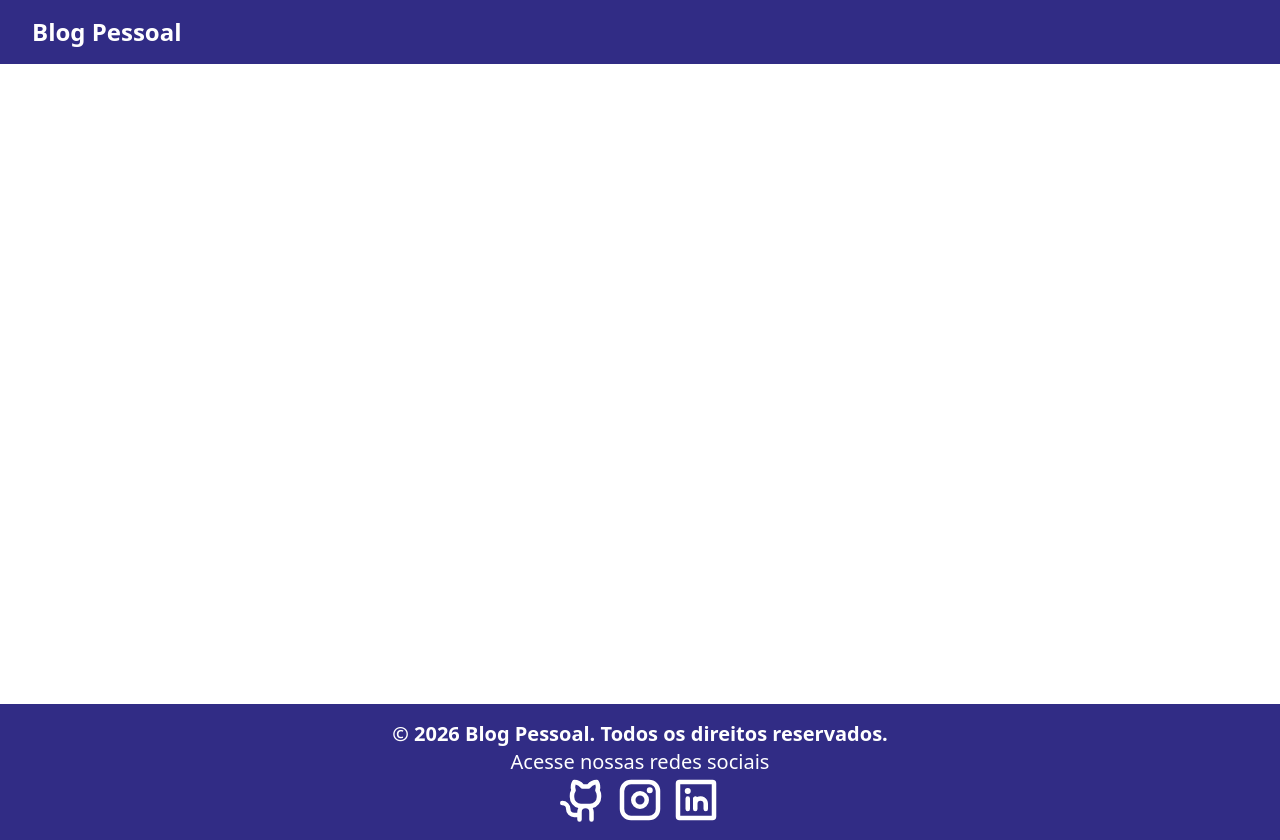
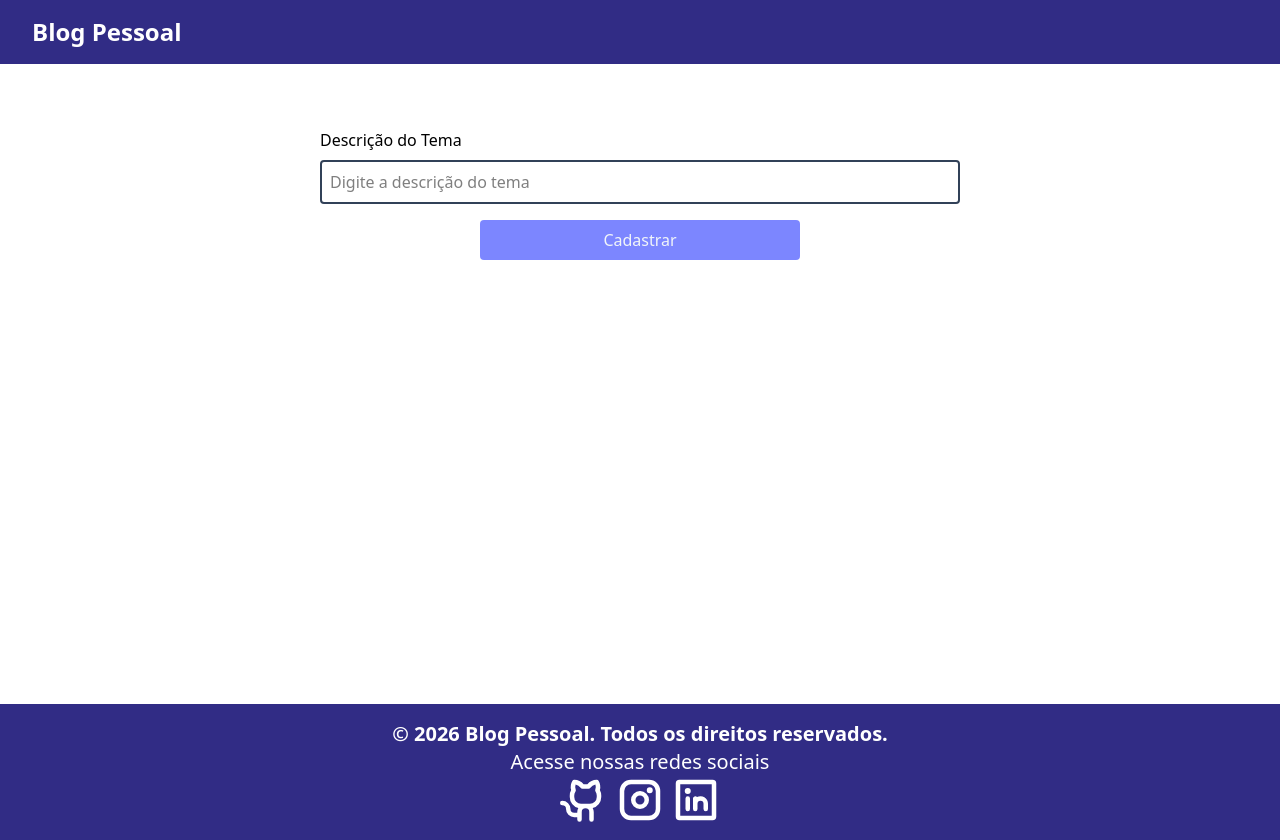
Before and after one commit to Lancellot/blog-react-ts-vite, a React (Vite) app: page /cadastrartema in a window 1280 px wide. Built offline with nearby package versions, Linux system fonts and the light colour scheme.

Commit message:
feat(FormTema): implementa formulário de criação/edição de temas
- Adiciona campos de descrição do tema
- Implementa validação de formulário
- Configura estados controlados com React

```diff
--- a/src/App.tsx
+++ b/src/App.tsx
@@ -7,6 +7,7 @@
 import Login from './pages/login/login'
 import { AuthProvider } from './contexts/AuthContext'
 import ListaTemas from './components/tema/listatemas/ListaTemas'
+import FormTema from './components/tema/formtema/FormTema'
 
 function App() {
 
@@ -23,6 +24,8 @@
             <Route path='/login' element={<Login />} />
             <Route path='/cadastro' element={<Cadastro />} />
             <Route path='/temas' element={<ListaTemas />} />
+            <Route path="/cadastrartema" element={<FormTema />} />
+            <Route path="/editartema/:id" element={<FormTema />} />
           </Routes>
         </main>
 
--- a/src/components/navbar/Navbar.tsx
+++ b/src/components/navbar/Navbar.tsx
@@ -30,7 +30,7 @@
                     <li><Link to='/temas' className='hover:underline'>Temas</Link></li>
                     )}
                     {isAuthenticated && (
-                    <li>Cadastrar Tema</li>
+                    <li><Link to='/cadastrartema' className='hover:underline'>Cadastrar tema</Link></li>
                     )}
                     {isAuthenticated && (
                     <li>Perfil</li>
--- /dev/null
+++ b/src/components/tema/formtema/FormTema.tsx
@@ -0,0 +1,26 @@
+function FormTema() {
+    return (
+        <section className="container flex flex-col items-center justify-center mx-auto">
+            <h1 className="text-4xl text-center my-8"></h1>
+            <form className="w-1/2 flex flex-col gap-4 mb-8">
+                <div className="flex flex-col gap-2">
+                    <label htmlFor="descricao">Descrição do Tema</label>
+                    <input
+                    type="text"
+                    name="descricao"
+                    placeholder="Digite a descrição do tema"
+                    className="border-2 border-slate-700 rounded p-2"
+                    required
+                    />
+                </div>
+
+                <button  className="rounded text-slate-100 bg-indigo-400
+                            hover:bg-indigo-800 w-1/2 py-2 mx-auto flex justify-center"
+            type="submit">
+                Cadastrar
+            </button>
+            </form>
+        </section>
+    );
+};
+export default FormTema;
```
